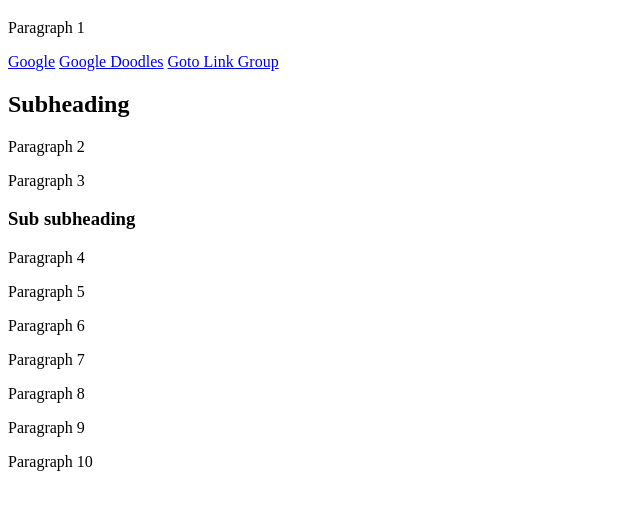
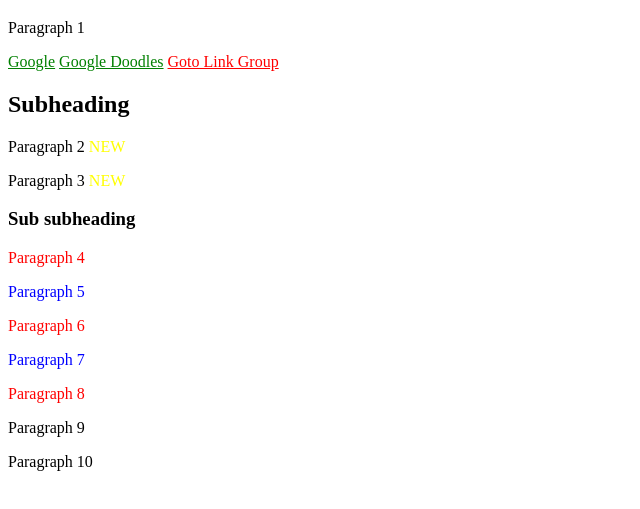
Before and after one commit to Grigoredragos1989/Advanced-CSS, a plain HTML site: page Assignments/Assignment - Utilizarea selectorilor CSS avansaţi/index.html in a window 1280 px wide. Shown: the part 61-570 px from the top of the page, without its empty margins (0-640 px from the left). Drawn offline with Linux system fonts and the light colour scheme.

Commit message:
test 28.01

```diff
--- a/Assignments/Assignment - Utilizarea selectorilor CSS avansaţi/index.html
+++ b/Assignments/Assignment - Utilizarea selectorilor CSS avansaţi/index.html
@@ -5,8 +5,30 @@
     <meta charset="UTF-8">
     <title>Advanced CSS - Assignment 1</title>
     <style>
+        a[href^="https://www.google.com"] {
+            color: green;
+        }
 
+        a[href^="https://www.link-group.eu"] {
+            color: red;
+        }
 
+        #second-div>p:nth-child(2n) {
+            color: red;
+        }
+
+        #second-div>p:nth-child(2n+1) {
+            color: blue;
+        }
+
+        #first-div>p::after {
+            content: " NEW";
+            color: yellow;
+        }
+
+        body>p:nth-of-type(3):hover {
+            font-style: italic;
+        }
     </style>
 </head>
 
```
